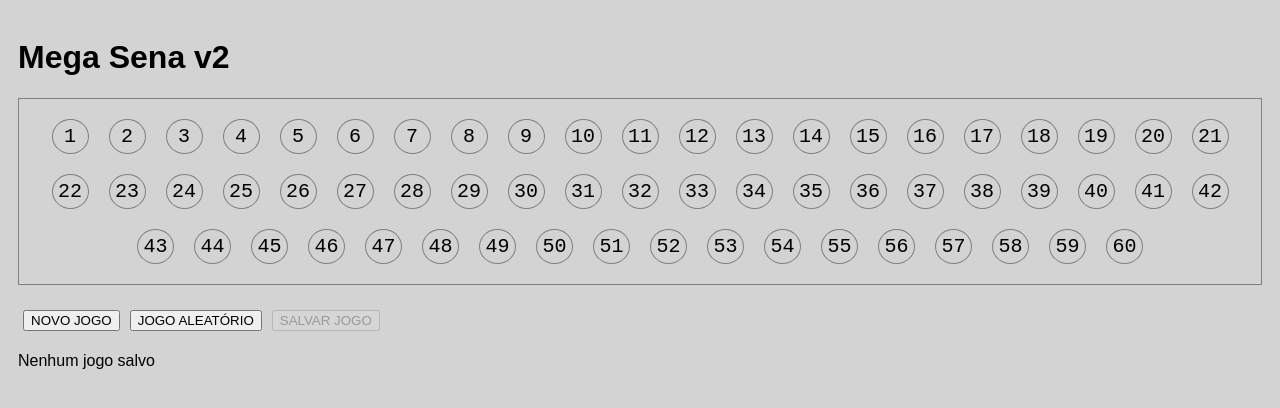
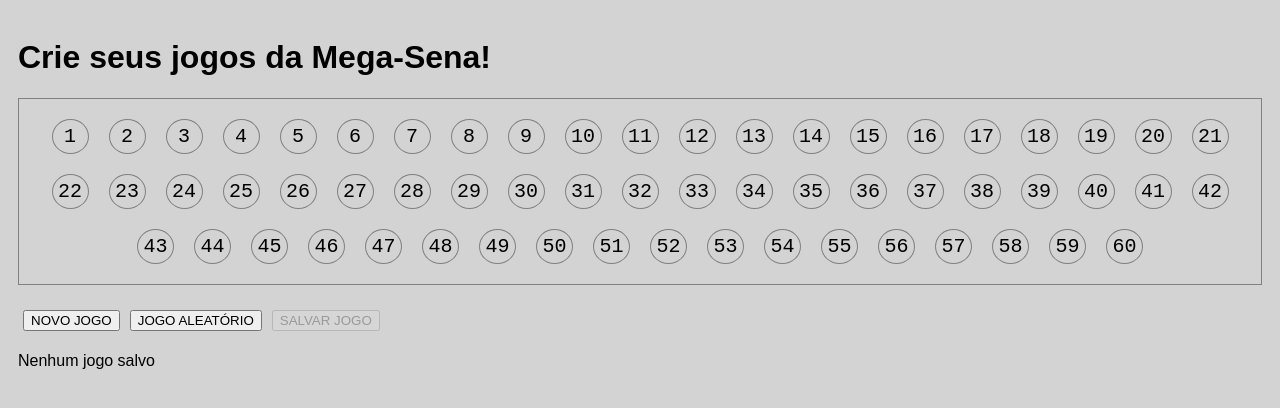
Before and after one commit to mateus-stahelin/mega-sena, a plain HTML site: page index.html in a window 1280 px wide. Drawn offline with Linux system fonts and the light colour scheme.

Commit message:
FEAT: update title

```diff
--- a/index.html
+++ b/index.html
@@ -8,12 +8,12 @@
     <meta name="viewport" content="width=device-width, initial-scale=1.0">
     <!-- Conectando no arquivo CSS -->
     <link rel="stylesheet" href="./css/style.css">
-    <title>Mega Sena v2</title>
+    <title>Mega-Sena</title>
 </head>
 
 <body>
     <header>
-        <h1>Mega Sena v2</h1>
+        <h1>Crie seus jogos da Mega-Sena!</h1>
     </header>
 
     <main>
```
